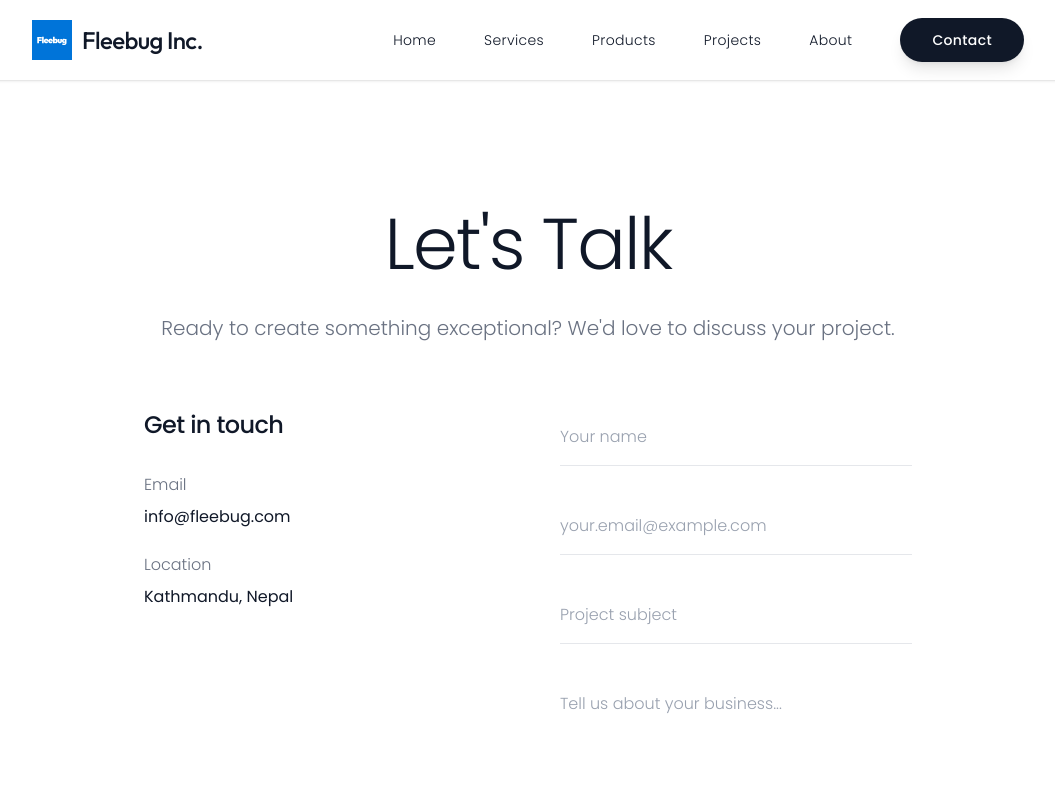
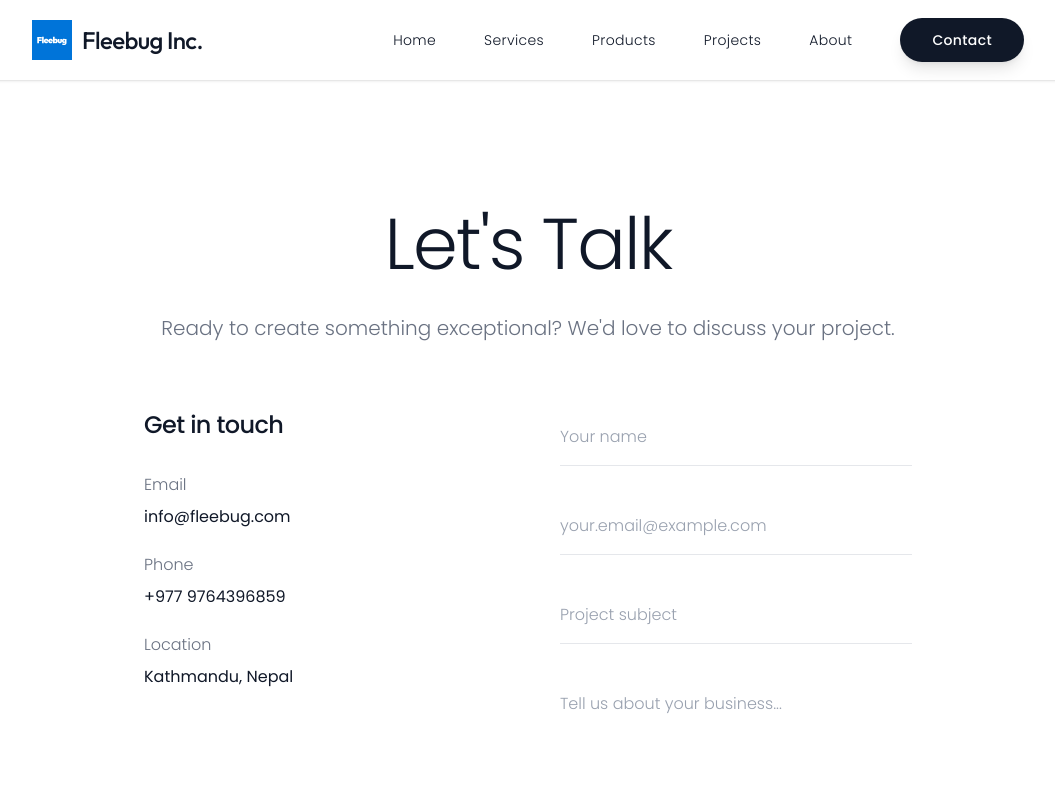
Before and after one commit to fleebug-global/fleebug-web, a Next.js app: page /contact in a window 1280 px wide. Shown: the top 800 px of the page, without its empty margins (112-1167 px from the left). Built offline with nearby package versions, Linux system fonts and the light colour scheme.

Commit message:
Updating Contact Information

```diff
--- a/src/app/(root)/(visitors)/contact/page.tsx
+++ b/src/app/(root)/(visitors)/contact/page.tsx
@@ -83,7 +83,7 @@ const ContactPage = () => {
                       {contact.professionalEmail[0]}
                     </a>
                   </div>
-                  {/* <div>
+                  <div>
                     <p className="text-gray-500 font-light mb-2">Phone</p>
                     <a
                       href={`tel:${contact.professionalPhone}`}
@@ -91,7 +91,7 @@ const ContactPage = () => {
                     >
                       {contact.professionalPhone}
                     </a>
-                  </div> */}
+                  </div>
                   <div>
                     <p className="text-gray-500 font-light mb-2">Location</p>
                     <p className="text-gray-900">{contact.address}</p>
--- a/src/data/contact.js
+++ b/src/data/contact.js
@@ -2,7 +2,7 @@ export const contact = {
   personalEmail: ["mail@fleebug.com", "support@fleebug.com"],
   personalPhone: "+977",
   professionalEmail: ["info@fleebug.com", "support@fleebug.com"],
-  professionalPhone: "+977",
+  professionalPhone: "+977 9764396859",
   address: "Kathmandu, Nepal",
 };
 
```
